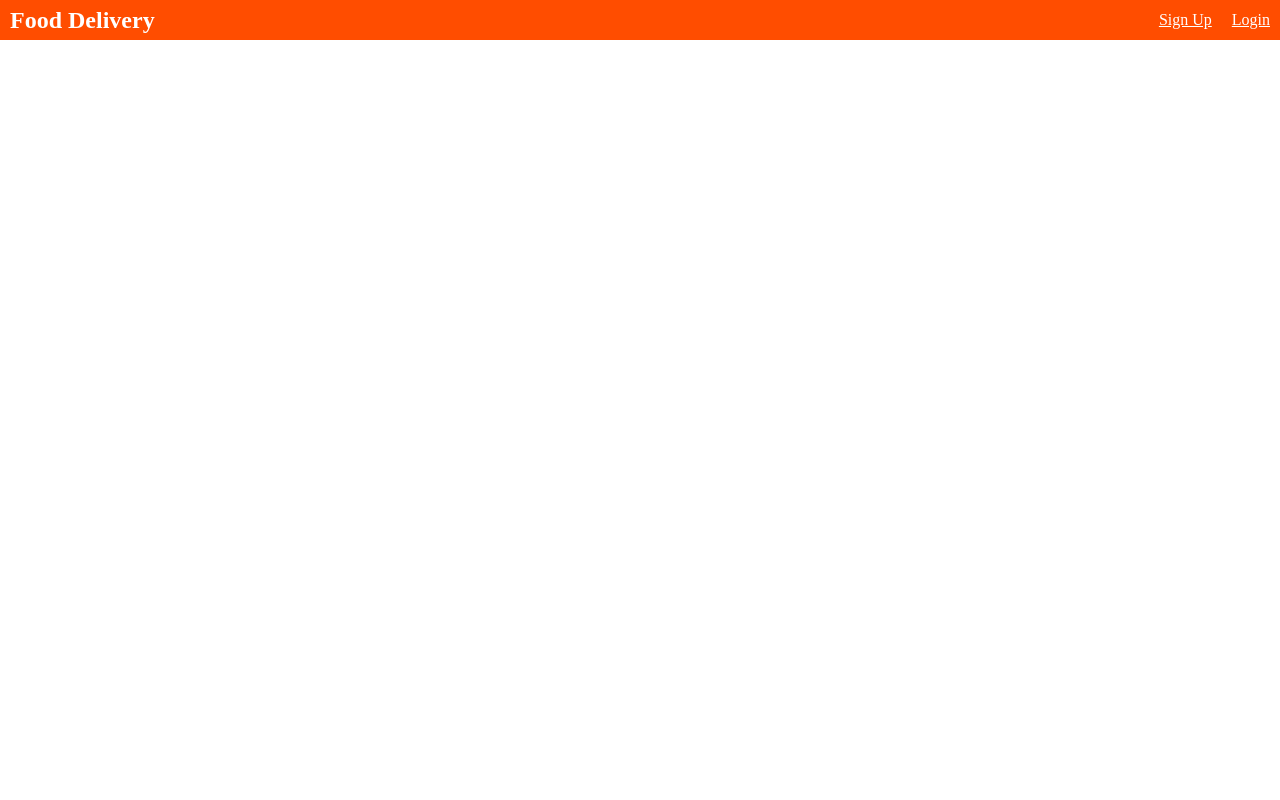
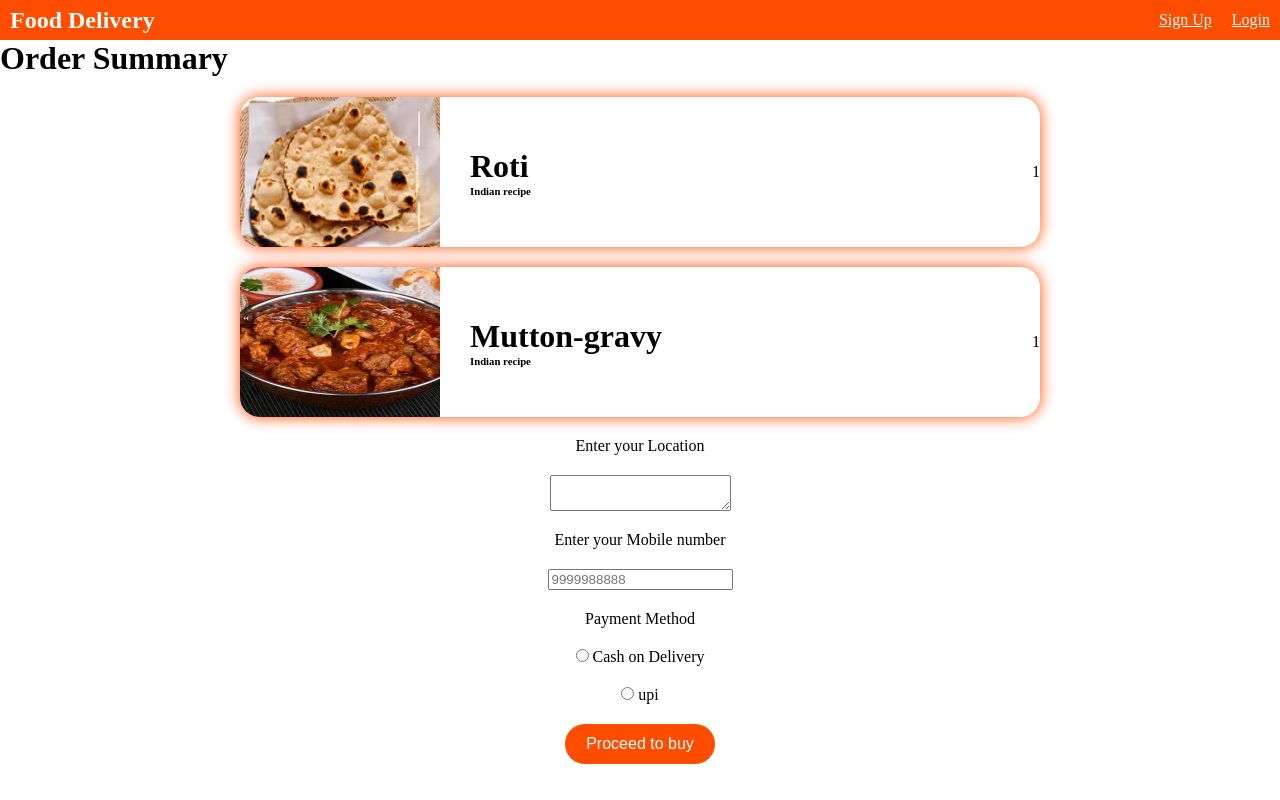
Before and after one commit to Nandeesh-Gopal/FoodDelivery, a plain HTML site: page order.html in a window 1280 px wide. Drawn offline with Linux system fonts and the light colour scheme.

Commit message:
added details form

```diff
--- a/order.html
+++ b/order.html
@@ -12,5 +12,33 @@
                 <a href="login.html">Login</a>
             </div>
         </nav>
+        <h1>Order Summary</h1>
+        <div style="display: flex; flex-direction: column;gap: 20px;padding-top: 20px;align-items: center;">
+        <div class="cont-order">
+            <div style="display: flex; align-items: center;gap: 30px;">
+            <img src="assets/rotti.avif" alt="">
+            <div>
+            <h1>Roti</h1>
+            <h6>Indian recipe</h6></div></div>
+            <p>1</p>
+        </div>
+        <div class="cont-order">
+            <div style="display: flex; align-items: center;gap: 30px;">
+            <img src="assets/mutton-gravy.avif" alt="">
+            <div>
+            <h1>Mutton-gravy</h1>
+            <h6>Indian recipe</h6></div></div>
+            <p>1</p>
+        </div>
+        <label for="Address">Enter your Location</label>
+        <textarea name="Address" id="Address"></textarea>
+        <label for="no" >Enter your Mobile number</label>
+        <input type="number" placeholder="9999988888">
+        <label for="payment">Payment Method</label>
+        <label for="cod"><input type="radio" id="cod"value="cod"> Cash on Delivery</label>
+        <label for="cod"><input type="radio" id="cod"value="upi"> upi</label>
+
+        <button class="buy ">Proceed to buy</button>
+    </div>
     </body>
 </html>
--- a/styles.css
+++ b/styles.css
@@ -116,3 +116,25 @@
     background-color: rgb(255, 77, 0);
     border-radius: 20px;
 }
+.cont-order{
+    min-width: 800px;
+    border-radius: 20px;
+    box-shadow: 0 0 15px rgb(255, 77, 0);
+    display: flex;
+    justify-content: space-between;
+    align-items: center;
+}
+.cont-order img{
+    border-radius: 20px 0 0 20px ;
+    width: 200px;
+    height: 150px;
+}
+button{
+    border: 0px;
+    font: 1em sans-serif;
+    width: 150px;
+    height: 40px;
+    color: white;
+    background-color: rgb(255, 77, 0);
+    border-radius: 20px;
+}
```
